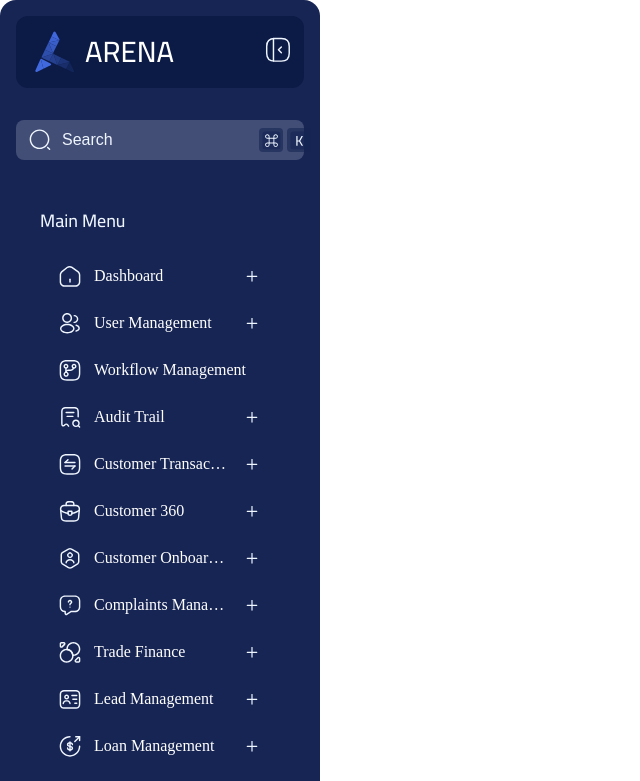
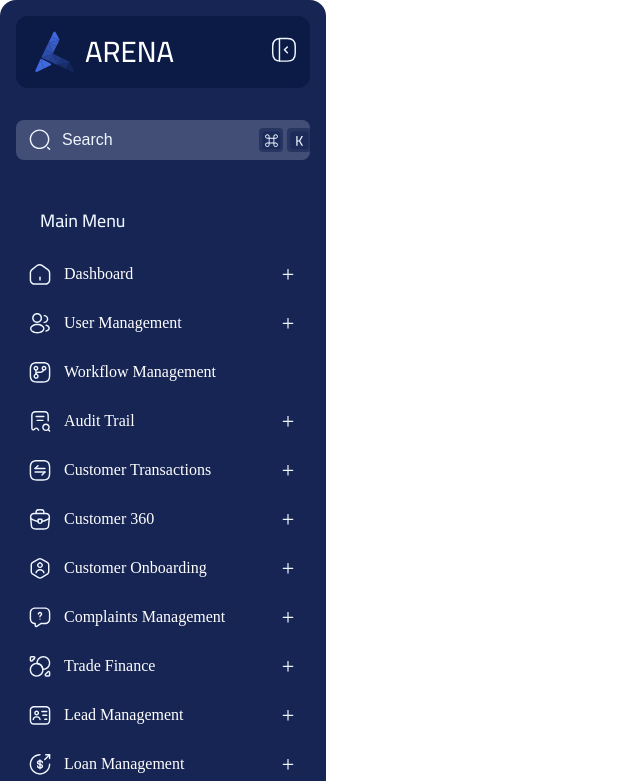
Before and after one commit to CyberMan010/Fully-Dynamic-sidebar, a React (Vite) app: page / in a window 1280 px wide. Shown: the top 781 px of the page, without its empty margins (0-640 px from the left). Built offline with nearby package versions, Linux system fonts and the light colour scheme.

Commit message:
fix: design was fixed for main menu and need to show scroll inside and enhance the animation

```diff
--- a/src/styles/sidebar_style.scss
+++ b/src/styles/sidebar_style.scss
@@ -5,8 +5,8 @@ body {
 }
 .sidebar {
   display: inline-flex;
-  height: 100vh;
-  width: 320px;
+  height: 972px;
+  width: 326px;
   padding: 16px;
   flex-direction: column;
   align-items: flex-start;
@@ -150,14 +150,17 @@ align-items: center;
     }
 
     .menu {
+      width: 76px;
       align-items: center;
+      margin: 0 auto;
+
+
 
       .menu-item {
         width: 76px;
-        padding: 8px 12px;
+        padding: 8px;
         justify-content: center;
         border-radius: 8px;
-        white-space: nowrap;
 
         &:hover {
           background: rgba(239, 246, 255, 0.2);
@@ -350,13 +353,17 @@ margin-top: 16px; /* Reduced margin-top from 74.65px to 16px */
 }
 
   .menu {
-    padding: 0 24px;
-    width: 100%;
+    width: 294px;
+    height: 786.29px;
+    display: flex;
+    flex-direction: column;
+    align-items: center;
+    padding: 0;
+    margin: 0 auto;
     box-sizing: border-box;
-    max-height: calc(100vh - 220px);
     overflow-y: auto;
-    scrollbar-width: thin;
-    scrollbar-color: rgba(255, 255, 255, 0.3) rgba(23, 37, 84, 0.8);
+    transition: all 0.3s cubic-bezier(0.4, 0, 0.2, 1);
+
 
     &::-webkit-scrollbar {
       width: 6px;
@@ -383,20 +390,17 @@ margin-top: 16px; /* Reduced margin-top from 74.65px to 16px */
     }
 
     .menu-item {
+      width: 294px;
+    min-height: 40px;
     display: flex;
-
     align-items: center;
     gap: 12px;
-      cursor: pointer;
-      transition: background 0.2s ease;
+    padding: 8px 12px;
+    margin: 4px 0;
     border-radius: 8px;
     box-sizing: border-box;
-
-      padding: 8px 12px;
-      flex: 1 0 0;
     cursor: pointer;
-      border-radius: 8px;
-      margin: 6px;
+    transition: all 0.3s cubic-bezier(0.4, 0, 0.2, 1);
 
 
       &:hover {
```
Lines whose indentation alone changed are shown as unchanged.
